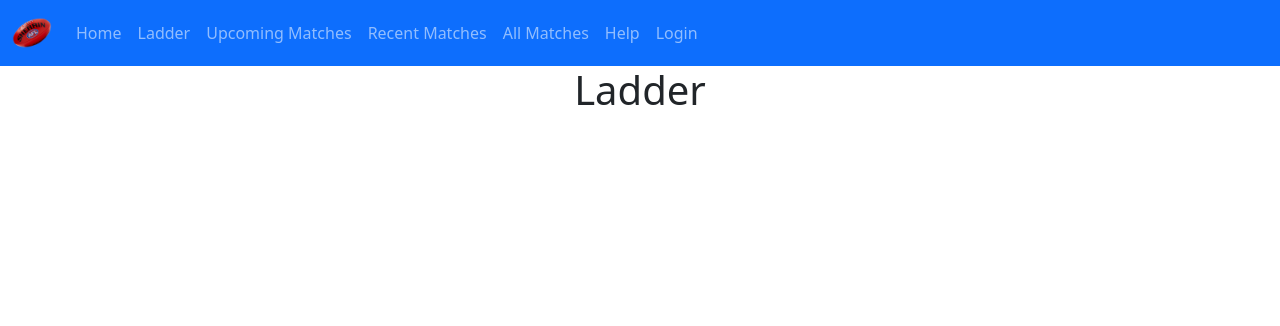
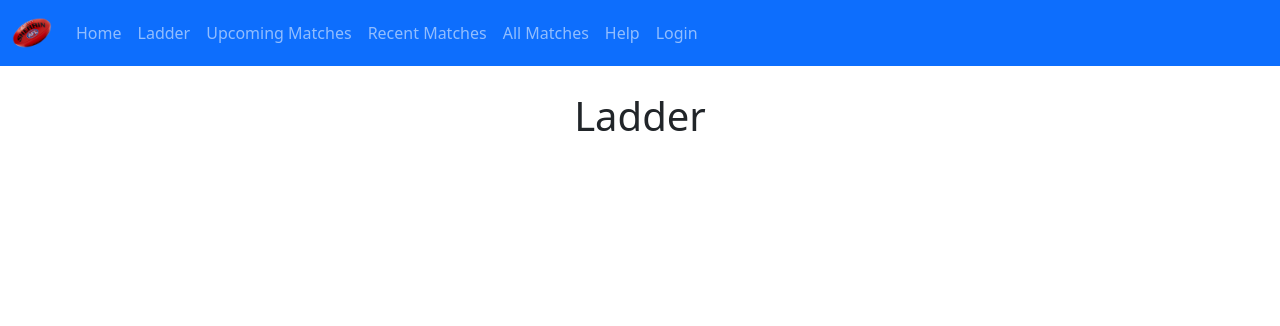
Before and after one commit to roxgib/mb-tipping-comp, a Django app: template project/tippingcomp/templates/scoreboard.html in a window 1280 px wide. Shown: the top 326 px of the page. Run offline with Django 3.2, Linux system fonts and the light colour scheme; the template is opened without the code that fills it, so the values that code supplies are empty; some libraries are stand-ins or nearby versions.

Commit message:
Further appearance tuning

```diff
--- a/project/tippingcomp/templates/scoreboard.html
+++ b/project/tippingcomp/templates/scoreboard.html
@@ -7,18 +7,23 @@
 
     {% include 'base.css' %}
 
+    h1 {
+      text-align: center;
+      padding-top: 2%;
+      padding-bottom: 2%;
+    }
+
+    body {
+      margin: auto;
+      height: 100%;
+    }
+
     #container {
-      width: 300px;
+      max-width: 300px;
+      min-height: 50%;
       height: auto;
       margin: auto;
-    }
 
-    .title {
-        text-align: center;
-        margin: auto;
-        display: flex;
-        flex-direction: column;
-        justify-content: center;
     }
 
     .row {
@@ -29,14 +34,12 @@
       border-bottom: 1px solid #afafaf;
       font-weight: bold;
       font-size: large;
-      font-family: Verdana, Geneva, Tahoma, sans-serif;
     }
 
     .name {
       position: relative;
       display: inline-block;
       width: 75%;
-      line-height: 45px;
       margin: auto;
       text-align: center;
     }
@@ -66,8 +69,11 @@
     } */
   </style>
   <body>
+
     {% include 'topnav.html' %}
-    <div class="title"><h1>Ladder</h1></div>
+
+    <h1>Ladder</h1>
+
     <div id="container">
       {% for user in users %}
       <div class="row">
```
Also changed, not shown: project/tippingcomp/templates/match.html (+4 -7 lines), project/tippingcomp/templates/matches.html (+0 -10 lines).
